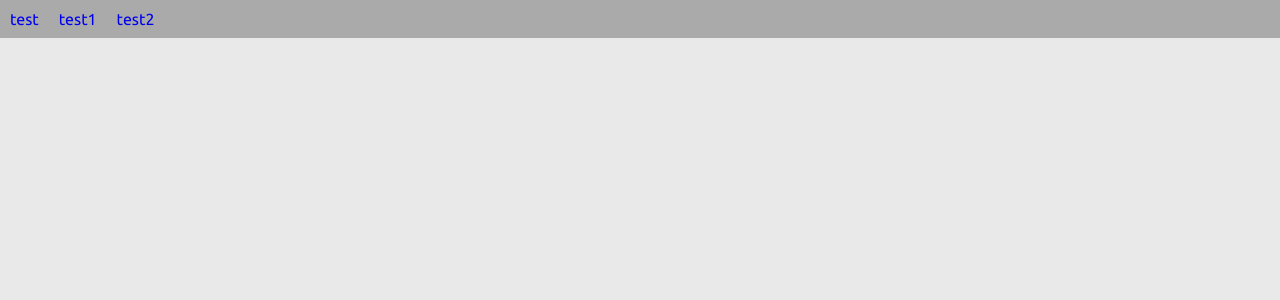
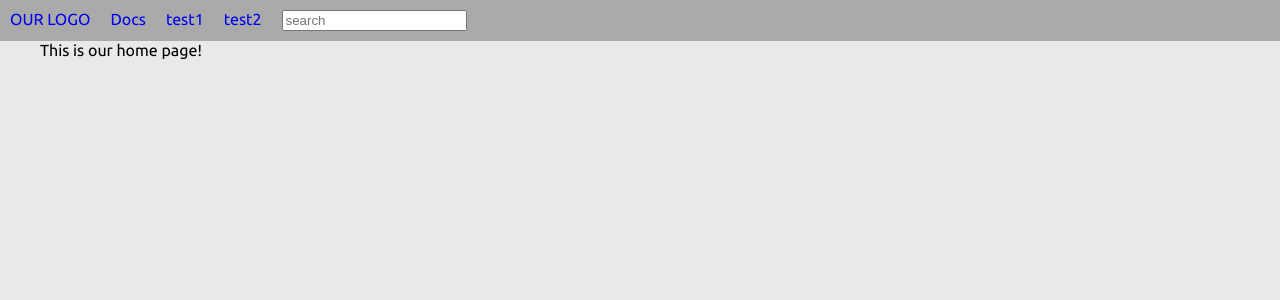
Before and after one commit to gh123man/UnixWeb, a PHP site: page / in a window 1280 px wide. Shown: the top 300 px of the page. Run offline with PHP 8.4, Linux system fonts and the light colour scheme.

Commit message:
more page routing stuff done

```diff
--- a/Doc.php
+++ b/Doc.php
@@ -7,47 +7,58 @@ class Doc {
     const DOC_LOCATION_FORMAT = './content/docs/%s.html';
 
     private $urlContext;
-    private $doc;
-    private $pageData;
 
     public function __construct($urlContext) {
         $this->urlContext = $urlContext;
+    }
 
-        if (isset($urlContext[1])) {
+    public function display() {
 
-            $this->doc = $urlContext[1];
+        if (isset($this->urlContext[1])) {
 
-            $dataLocation = sprintf(self::DOC_LOCATION_FORMAT, $this->doc);
+            $doc = $this->urlContext[1];
+            $pageData = "";
 
-            if (file_exists($dataLocation)) {
-                $this->pageData = file_get_contents($dataLocation);
-            } else {
-                throw new Exception("Doc Content file not found");
-            }
+            $dataLocation = sprintf(self::DOC_LOCATION_FORMAT, $doc);
+
+            $pageData = self::getPageData($dataLocation);
+
+            self::showNav();
+
+            //Show local nav and stuff here (should be generated)
+            ?>
+            <div class="pageContent">
+                <h2><?php echo $doc; ?> documentation</h2>
+                <?php
+                echo $pageData;
+                ?>
+            </div>
+            <?php
 
         } else {
-            throw new Exception("Doc url paramater not set");
+            self::showNav();
+            self::landing();
         }
 
     }
 
-    public function display() {
-
+    public static function showNav() {
         $localNav = new LocalNavBuilder('content/docs', 'doc');
         $localNav->display();
+    }
 
-        //Show local nav and stuff here (should be generated)
+    public static function landing() {
         ?>
-        <div class="pageContent">
-            <h2><?php echo $this->doc; ?> documentation</h2>
-            <?php
-            echo $this->pageData;
-            ?>
-        </div>
+        Welcome to our docs page!
         <?php
+    }
 
-
-
+    public static function getPageData($dataLocation) {
+        if (file_exists($dataLocation)) {
+            return file_get_contents($dataLocation);
+        } else {
+            throw new Exception("Doc Content file not found");
+        }
     }
 }
 ?>
--- a/components/PrimaryNavBuilder.php
+++ b/components/PrimaryNavBuilder.php
@@ -9,12 +9,15 @@ class PrimaryNavBuilder {
 
     }
 
-    public function display() {
+    public function display($leftCallback = null, $rightCallback = null) {
         ?>
         <nav>
             <div class="navWrapper">
                 <div class="navContainer">
                     <?php
+                    if (isset($leftCallback)){
+                        $leftCallback();
+                    }
 
                     foreach ($this->navItems as $title => $address) {
                         echo '<a href=' . $address . '>';
@@ -26,6 +29,9 @@ class PrimaryNavBuilder {
                         echo '</a>';
                     }
 
+                    if (isset($rightCallback)){
+                        $rightCallback();
+                    }
                     ?>
                 </div>
             </div>
--- /dev/null
+++ b/components/drawFunctions.php
@@ -0,0 +1,19 @@
+<?php
+function drawLogo() {
+?>
+    <a href="/">
+        <div class="logo">
+            OUR LOGO
+        </div>
+    </a>
+<?php
+}
+
+function drawSearch() {
+?>
+    <div class="logo">
+        <input type="text" placeholder="search"/>
+    </div>
+<?php
+}
+?>
--- /dev/null
+++ b/home.php
@@ -0,0 +1 @@
+This is our home page!
--- a/index.php
+++ b/index.php
@@ -1,5 +1,6 @@
 <?php
 include_once 'components/helpers/url.php';
+include_once 'components/drawFunctions.php';
 include_once 'components/PrimaryNavBuilder.php';
 include_once 'Doc.php';
 
@@ -21,11 +22,13 @@ include_once 'Doc.php';
 
         //builds and displays the local nav
         $primaryNav = new PrimaryNavBuilder(array(
-            "test"  => "test",
-            "test1" => "test",
-            "test2" => "test",
+            "Docs"  => "/doc",
+            "test1" => "/test",
+            "test2" => "/test",
         ));
-        $primaryNav->display();
+
+
+        $primaryNav->display('drawLogo', 'drawSearch');
 
         ?>
         <div class="pageContentWrapper">
@@ -34,19 +37,25 @@ include_once 'Doc.php';
             //decides which kind of page to display
             switch ($urlParams[0]) {
 
+                case "": //home page
+                    include_once 'home.php';
+                    break;
+
                 case "doc":
                     try {
                         $docPage = new Doc($urlParams);
                         $docPage->display();
                         break;
-                    } catch (Exception $e) {}
+                    } catch (Exception $e) {
+                        error_log($e);
+                    }
 
 
 
                 default:
                     //ob_clean();
                     //echo '<iframe width=1000 height=1000 src="http://www.thebest404pageever.com"></iframe>';
-                    //echo "page not found";
+                    echo "page not found";
             }
             ?>
         </div>
--- a/static/css/core.css
+++ b/static/css/core.css
@@ -14,7 +14,7 @@
  }
 
 
- .navContainer {
+.navContainer {
 
      width: 100%;
      background: #aaaaaa;
@@ -46,3 +46,8 @@
     float: left;
     width: 1050px;
 }
+
+.logo {
+    float: left;
+    padding: 10px;
+}
```
